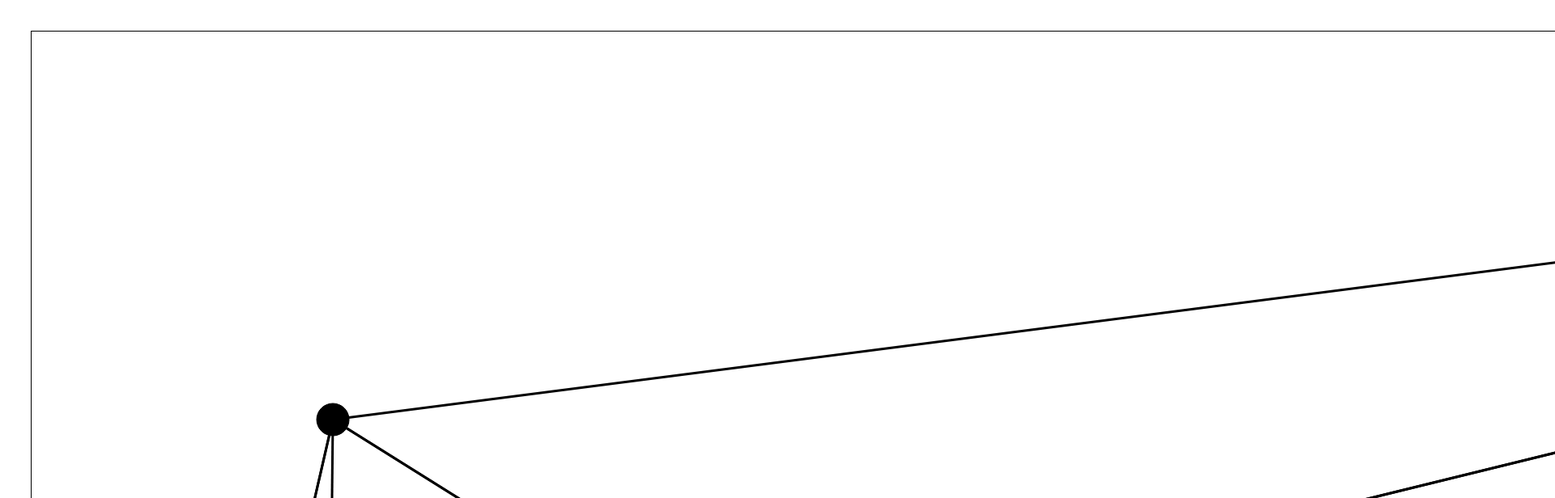
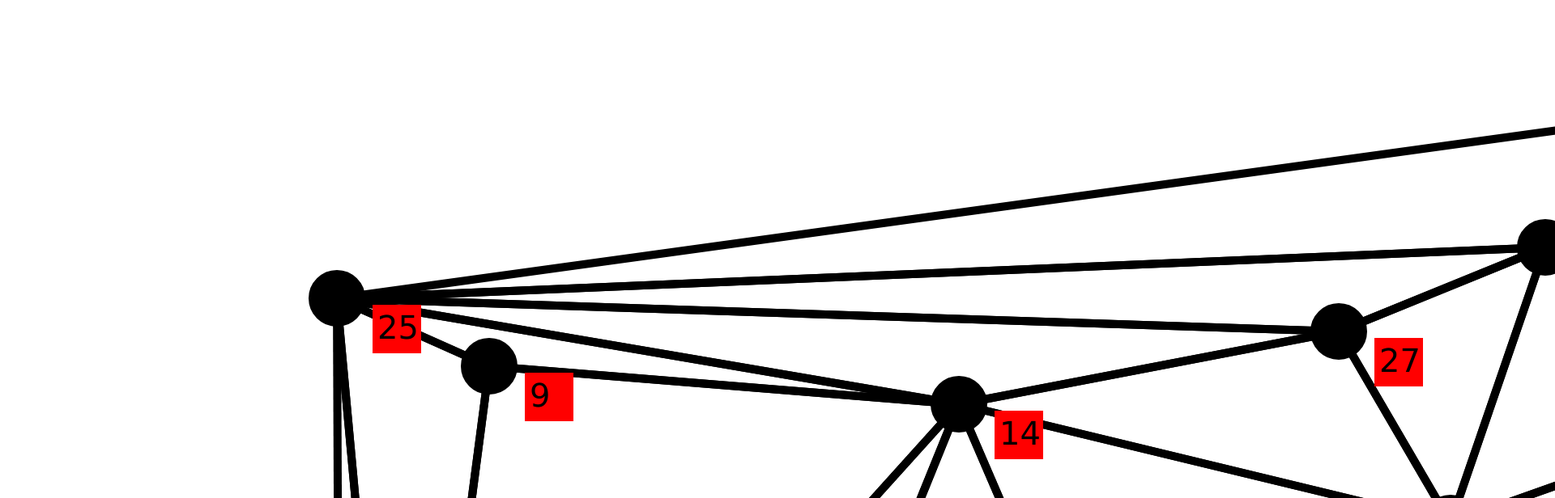
Before and after one commit to zivce/mst_tig, a plain HTML site: page index.html in a window 1280 px wide. Shown: the top 616 px of the page at 81% size, 1920 px wide, since content can reach past the window. Drawn offline with Linux system fonts and the light colour scheme.

```diff
--- a/MSTcanvas.js
+++ b/MSTcanvas.js
@@ -1,5 +1,22 @@
 function MSTCanvas() {
     var that = this;
+
+
+    //liste
+
+    // lista svih node-ova grafa; crtamo pomoću podata iz ove liste
+    this.nodeList = [];
+
+    // lista svih edge-ve; crtamo pomoću podata iz ove liste
+    this.edgeList = [];
+
+    // contextList, ctxList, lista svih context-a node-ova
+    var cNodesList = [];
+
+    // contextList, ctxList, lista svih context-a edge-va
+    var cEdgesList = [];;
+
+    //gui osnova
 
     //div u kome se crta gui
     var divMST = document.createElement("div");
@@ -14,20 +31,20 @@
     // canvas u kome je ceo gui
     canvas = document.createElement("canvas");
     canvas.className = "canvas";
-    canvas.width = 5000;
-    canvas.height = 2800;
+    canvas.width = 5100;
+    canvas.height = 2900;
     divMST.appendChild(canvas);
 
     // c is context of canvas
     var c = canvas.getContext("2d");
 
+
+    // dodavanja i konverzije
+
     // mozda zatreba
     function arrayToSet(array) {
         this.array = [...array];
     }
-
-    // lista svih node-ova grafa; crtamo pomoću podata iz ove liste
-    this.nodeList = [];
 
     // pojedinačno dodavanje vovih nede-ova
     this.addNode = function (newNode) {
@@ -42,9 +59,6 @@
         this.nodeList = list;
     }
 
-    // lista svih edge-ve; crtamo pomoću podata iz ove liste
-    this.edgeList = []
-
     // pojedinačno dodavanje vovih edge-va
     this.addEdge = function (newEdge) {
         this.edgeList.push(newEdge);
@@ -58,43 +72,58 @@
         this.edgeList = list;
     }
 
+
+    //crtanje
+
     // glavna f-ja za crtanje
     this.draw = function () {
         c.clearRect(0, 0, canvas.width, canvas.height);
+        drawEdges();
         drawNodes();
-        drawEdges();
     }
 
-    // contextList, ctxList, lista svih context-a node-ova
-    var cNodesList = [];
-    // contextList, ctxList, lista svih context-a edge-va
-    var cEdgesList = [];;
+
     // f-ja za crtanje, svih node-ova iz liste, na canvas-u
     function drawNodes() {
         that.nodeList.forEach(element => {
             c.node = element;
-            c.nodeRadius = 20;
-
+            c.nodeRadius = 30;
             c.beginPath();
+            c.fillStyle = "black";
             c.arc(c.node.x, c.node.y, c.nodeRadius, 0, 2 * Math.PI, false);
-            c.fillStyle = "black";
             c.fill();
             c.stroke();
             c.closePath();
+
+
+            c.beginPath();
+            c.fillStyle = "red";
+            c.fillRect(c.node.x +44 , c.node.y + 8 , 60, 60);
+            c.stroke();
+            c.closePath();
+
+
+            c.beginPath();
+            c.fillStyle = "black";
+            c.font = "40px Verdana";
+            c.fillText(c.node.id, c.node.x + 50, c.node.y + 50)
+            c.fill();
+            c.stroke();
+            c.closePath();
+
             cNodesList.push(Object.assign({}, c));
         });
 
     }
 
     function drawEdges() {
-        console.log(that.edgeList.length);
+        // console.log(that.edgeList.length);
         that.edgeList.forEach(element => {
             c.edge = element;
             c.beginPath();
-
             c.moveTo(c.edge.firstNode.x, c.edge.firstNode.y);
             c.lineTo(c.edge.secondNode.x, c.edge.secondNode.y);
-            c.lineWidth = 3;
+            c.lineWidth = 10;
             c.stroke();
             cEdgesList.push(Object.assign({}, c));
         });
--- a/MSTdata.js
+++ b/MSTdata.js
@@ -2,207 +2,477 @@
     Sirovi podaci o nodes.
     Redosled od nodes određuje redosled formiranja edgeva
 */
+
+var myIndex = [
+    14,
+    13,
+    3,
+    14,
+    3,
+    5,
+    18,
+    14,
+    5,
+    18,
+    9,
+    14,
+    21,
+    11,
+    2,
+    21,
+    2,
+    15,
+    21,
+    15,
+    6,
+    23,
+    12,
+    8,
+    24,
+    23,
+    16,
+    25,
+    14,
+    9,
+    25,
+    18,
+    1,
+    25,
+    9,
+    18,
+    27,
+    13,
+    14,
+    27,
+    14,
+    25,
+    28,
+    0,
+    13,
+    28,
+    13,
+    27,
+    28,
+    27,
+    25,
+    28,
+    25,
+    11,
+    30,
+    4,
+    3,
+    31,
+    21,
+    6,
+    31,
+    6,
+    26,
+    31,
+    26,
+    10,
+    34,
+    29,
+    22,
+    34,
+    22,
+    4,
+    34,
+    30,
+    19,
+    34,
+    4,
+    30,
+    34,
+    33,
+    29,
+    35,
+    20,
+    16,
+    35,
+    16,
+    7,
+    35,
+    33,
+    20,
+    35,
+    29,
+    33,
+    36,
+    26,
+    24,
+    36,
+    19,
+    26,
+    36,
+    34,
+    19,
+    36,
+    20,
+    33,
+    36,
+    33,
+    34,
+    37,
+    4,
+    22,
+    37,
+    22,
+    29,
+    37,
+    29,
+    35,
+    38,
+    32,
+    17,
+    39,
+    38,
+    1,
+    39,
+    32,
+    38,
+    40,
+    18,
+    5,
+    40,
+    1,
+    18,
+    40,
+    39,
+    1,
+    40,
+    5,
+    39,
+    41,
+    28,
+    11,
+    41,
+    0,
+    28,
+    41,
+    31,
+    10,
+    41,
+    10,
+    0,
+    41,
+    11,
+    21,
+    41,
+    21,
+    31,
+    42,
+    16,
+    20,
+    42,
+    20,
+    36,
+    42,
+    36,
+    24,
+    42,
+    24,
+    16,
+    43,
+    3,
+    13,
+    43,
+    13,
+    0,
+    43,
+    0,
+    10,
+    43,
+    30,
+    3,
+    43,
+    10,
+    30,
+    44,
+    26,
+    19,
+    44,
+    19,
+    30,
+    44,
+    30,
+    10,
+    44,
+    10,
+    26,
+    45,
+    7,
+    16,
+    45,
+    23,
+    8,
+    45,
+    16,
+    23,
+    46,
+    15,
+    12,
+    46,
+    12,
+    23,
+    46,
+    23,
+    24,
+    46,
+    6,
+    15,
+    46,
+    26,
+    6,
+    46,
+    24,
+    26,
+    47,
+    5,
+    3,
+    47,
+    3,
+    17,
+    47,
+    17,
+    32,
+    47,
+    39,
+    5,
+    47,
+    32,
+    39,
+    48,
+    2,
+    8,
+    48,
+    8,
+    12,
+    48,
+    15,
+    2,
+    48,
+    12,
+    15,
+    49,
+    17,
+    3,
+    49,
+    3,
+    4,
+    49,
+    4,
+    37,
+    49,
+    1,
+    38,
+    49,
+    38,
+    17
+]
+
 var myRawNodes = [{
-        "x": 3777.9078865251727,
-        "y": 208.68451945230265
+        "x": 2153.822008603159,
+        "y": 433.80571613719906
     },
     {
-        "x": 3879.9019516943476,
-        "y": 979.774335254817
+        "x": 399.07358721762097,
+        "y": 2416.282921813898
     },
     {
-        "x": 3626.2326400133584,
-        "y": 531.0855269347699
+        "x": 4949.050425813224,
+        "y": 171.79934402157554
     },
     {
-        "x": 4451.272396549193,
-        "y": 916.7463389345709
+        "x": 1728.7754032120051,
+        "y": 1750.0899428205128
     },
     {
-        "x": 2114.0887823053267,
-        "y": 1160.7437138426817
+        "x": 2248.2108093798324,
+        "y": 2193.128311938005
     },
     {
-        "x": 2784.3075294100618,
-        "y": 1640.140102478049
+        "x": 680.570192002199,
+        "y": 1605.534820913053
     },
     {
-        "x": 1811.203119760717,
-        "y": 2439.030039499062
+        "x": 3532.496934885506,
+        "y": 338.84119109631825
     },
     {
-        "x": 3431.227066899605,
-        "y": 310.87092733242037
+        "x": 4581.030291912619,
+        "y": 2533.240424315444
     },
     {
-        "x": 188.53999506203144,
-        "y": 1648.0195634257407
+        "x": 4989.957809002519,
+        "y": 1616.4971254099655
     },
     {
-        "x": 253.18445080635854,
-        "y": 1585.3580553711404
+        "x": 578.7065972369776,
+        "y": 377.397039116906
     },
     {
-        "x": 197.42324015629143,
-        "y": 1793.0968414822646
+        "x": 2289.098771239129,
+        "y": 928.6907910092892
     },
     {
-        "x": 2406.08093602526,
-        "y": 2745.749707783327
+        "x": 2413.1206527917816,
+        "y": 14.747726629068314
     },
     {
-        "x": 4060.3563507196973,
-        "y": 1787.6311345782085
+        "x": 4780.832869767589,
+        "y": 883.3108916293703
     },
     {
-        "x": 4428.699840960841,
-        "y": 2278.3332506740853
+        "x": 1765.8037022372075,
+        "y": 571.5825564220453
     },
     {
-        "x": 4055.0402495626327,
-        "y": 2041.584193694063
+        "x": 1158.2118935328067,
+        "y": 424.51267866065143
     },
     {
-        "x": 3964.9803734423317,
-        "y": 2126.722144081174
+        "x": 4454.503122970065,
+        "y": 278.1493784904945
     },
     {
-        "x": 3675.9042171010346,
-        "y": 1573.982798982469
+        "x": 3819.811681689389,
+        "y": 2021.176412527423
     },
     {
-        "x": 2913.202490566308,
-        "y": 1776.5788215816306
+        "x": 1118.9563586587647,
+        "y": 2273.8047761121315
     },
     {
-        "x": 2829.467997886005,
-        "y": 1109.9022539064238
+        "x": 472.1781631368771,
+        "y": 1186.5050855260733
     },
     {
-        "x": 2932.12846708212,
-        "y": 1723.7502296880916
+        "x": 3092.8597877591214,
+        "y": 1516.3074513337554
     },
     {
-        "x": 3224.757634585457,
-        "y": 1951.037781852184
+        "x": 3646.433993847561,
+        "y": 2140.7452354234715
     },
     {
-        "x": 3385.803224531747,
-        "y": 2464.534753640023
+        "x": 3003.9474790309428,
+        "y": 72.69366049159096
     },
     {
-        "x": 4574.533410410091,
-        "y": 2572.995601631439
+        "x": 2314.0578192577877,
+        "y": 2417.7955009056977
     },
     {
-        "x": 3868.0859042401626,
-        "y": 2327.058423550589
+        "x": 4595.414049132981,
+        "y": 1309.7851220775244
     },
     {
-        "x": 27.876605469066007,
-        "y": 1592.6931839942727
+        "x": 3819.7771939504623,
+        "y": 1264.0853893524181
     },
     {
-        "x": 115.45537786927129,
-        "y": 1288.1766080813827
+        "x": 390.054894055667,
+        "y": 293.12670284143076
     },
     {
-        "x": 4193.128788082725,
-        "y": 2229.882634064511
+        "x": 3281.5603309163976,
+        "y": 963.4252379535939
     },
     {
-        "x": 357.28885669390587,
-        "y": 1889.0764665292186
+        "x": 1627.698037106572,
+        "y": 334.6370414122856
     },
     {
-        "x": 268.69916910558067,
-        "y": 933.5817485889803
+        "x": 1882.8682144127906,
+        "y": 230.73389076675684
     },
     {
-        "x": 372.2963133482793,
-        "y": 480.53385696318696
+        "x": 2574.5158291339076,
+        "y": 2651.1246084763134
     },
     {
-        "x": 844.3481449098811,
-        "y": 776.1620375406362
+        "x": 2606.729318822071,
+        "y": 1475.5748497150362
     },
     {
-        "x": 3891.6406119310163,
-        "y": 27.34506753556607
+        "x": 3150.5393777542413,
+        "y": 382.59766247723076
     },
     {
-        "x": 4721.527055886458,
-        "y": 1027.5953176880162
+        "x": 1015.34826149141,
+        "y": 2193.4452994554827
     },
     {
-        "x": 4050.6950620322045,
-        "y": 1402.3728277501182
+        "x": 3234.5827160244435,
+        "y": 2606.0889929832088
     },
     {
-        "x": 4937.575867670986,
-        "y": 1760.1003267687406
+        "x": 2651.2472186220693,
+        "y": 2073.8545081806847
     },
     {
-        "x": 4161.690543428739,
-        "y": 1333.657531980183
+        "x": 3751.5417062416823,
+        "y": 2729.8832681285744
     },
     {
-        "x": 1372.6781503718055,
-        "y": 781.4199805031602
+        "x": 3270.082294069412,
+        "y": 1672.5706794059242
     },
     {
-        "x": 863.4496077625853,
-        "y": 941.2955499163871
+        "x": 2114.7009972760466,
+        "y": 2760.2393935815467
     },
     {
-        "x": 1406.34614372098,
-        "y": 1348.9382904917845
+        "x": 1029.5101051236065,
+        "y": 2445.379872625326
     },
     {
-        "x": 873.1298045657098,
-        "y": 2420.601898044818
+        "x": 757.5950128604014,
+        "y": 2127.805532682733
     },
     {
-        "x": 479.5568176517673,
-        "y": 2003.8537208249982
+        "x": 535.3137767079263,
+        "y": 2138.3678336235816
     },
     {
-        "x": 2004.6819808017713,
-        "y": 1100.3296998657756
+        "x": 2248.6673086132405,
+        "y": 376.33786453837195
     },
     {
-        "x": 4567.399914588071,
-        "y": 2470.1608701880223
+        "x": 3563.0911683278587,
+        "y": 1772.5302455548128
     },
     {
-        "x": 3475.2638980190354,
-        "y": 2206.014838050946
+        "x": 2085.709269219639,
+        "y": 1027.0939558602615
     },
     {
-        "x": 2920.611784315459,
-        "y": 127.18807513916258
+        "x": 2963.1829948978593,
+        "y": 1410.601474272436
     },
     {
-        "x": 3185.040907102907,
-        "y": 2223.1079876940153
+        "x": 4934.478956999261,
+        "y": 2124.567907891836
     },
     {
-        "x": 1552.625478208496,
-        "y": 2740.619947789918
+        "x": 3868.6460141756797,
+        "y": 591.0496784297026
     },
     {
-        "x": 36.73297463906211,
-        "y": 1029.2577488963934
+        "x": 981.632318662018,
+        "y": 1918.822834627196
     },
     {
-        "x": 641.559501153558,
-        "y": 1118.3452176554504
+        "x": 4843.782418059872,
+        "y": 777.2918169877883
     },
     {
-        "x": 48.27096077243187,
-        "y": 1809.0510888007232
+        "x": 1485.718474330291,
+        "y": 2756.959927561224
     }
 ]
+
+
 
 /* obrađeni nodes */
 var myNodes = [];
@@ -211,8 +481,8 @@
 
 /* obrada sirovih nodes, dobijaju se konačni*/
 (function (raw) {
-    raw.forEach(element => {
-        var newNode = new MSTnode(~~(element["x"]), ~~(element["y"]));
+    raw.forEach((element, indeks )=> {
+        var newNode = new MSTnode(~~(element["x"]), ~~(element["y"] + 50), indeks); // na y koordinatu + 50 zbog translacije čvorova na top ivici ivici
         myNodes.push(newNode);
     });
     console.log(myNodes);
@@ -220,18 +490,22 @@
 
 
 /* kreiranje edges*/
-(function (myNodes) {
-    for (var i = 0; i < myNodes.length - 2; i++) {
-        var n1 = myNodes[i];
-        var n2 = myNodes[i + 1];
-        var n3 = myNodes[i + 2];
+(function () {
+    for (var i = 0; i < myIndex.length; i += 3) {
+        var i0 = myIndex[i];
+        var i1 = myIndex[i + 1];
+        var i2 = myIndex[i + 2];
 
-        var e1 = new MSTedge(n1,n2,0);
-        var e2 = new MSTedge(n2,n3,0);
-        var e3 = new MSTedge(n3,n1,0);
+        var n0 = myNodes[i0];
+        var n1 = myNodes[i1];
+        var n2 = myNodes[i2];
+
+        var e1 = new MSTedge(n0, n1, 0, 0);
+        var e2 = new MSTedge(n1, n2, 0, 0);
+        var e3 = new MSTedge(n2, n0, 0, 0);
 
         myEdges.push(e1);
         myEdges.push(e2);
         myEdges.push(e3);
     }
-})(myNodes);
+})();
--- /dev/null
+++ b/MSTdragScrollLogic.js
@@ -0,0 +1,15 @@
+// touch scroll logika
+var curYPos, curXPos, curDown;
+window.addEventListener('mousemove', function (e) {
+    if (curDown) {
+        window.scrollBy(curXPos - e.pageX, curYPos - e.pageY);
+    }
+});
+window.addEventListener('mousedown', function (e) {
+    curYPos = e.pageY;
+    curXPos = e.pageX;
+    curDown = true;
+});
+window.addEventListener('mouseup', function (e) {
+    curDown = false;
+});
--- a/MSTedge.js
+++ b/MSTedge.js
@@ -1,7 +1,8 @@
-function MSTedge(firstNode, secondNode, weight) {
+function MSTedge(firstNode, secondNode, weight, id) {
     var that = this;
 
     this.firstNode = firstNode;
     this.secondNode = secondNode;
     this.weight = weight;
+    this.id = id;
 }
--- a/MSTmain.js
+++ b/MSTmain.js
@@ -2,22 +2,3 @@
 myMST.addListOfNodes(myNodes);
 myMST.addListOfEdges(myEdges);
 myMST.draw();
-
-
-
-
-// touch scroll logika
-var curYPos, curXPos, curDown;
-window.addEventListener('mousemove', function (e) {
-    if (curDown) {
-        window.scrollBy(curXPos - e.pageX, curYPos - e.pageY);
-    }
-});
-window.addEventListener('mousedown', function (e) {
-    curYPos = e.pageY;
-    curXPos = e.pageX;
-    curDown = true;
-});
-window.addEventListener('mouseup', function (e) {
-    curDown = false;
-});
--- a/MSTnode.js
+++ b/MSTnode.js
@@ -1,7 +1,8 @@
-function MSTnode(x, y) {
+function MSTnode(x, y, id) {
     var that = this;
 
     this.x = x;
     this.y = y;
-
+    this.id = id;
+    this.cost = 0;
 }
--- a/MSTstyle.css
+++ b/MSTstyle.css
@@ -7,15 +7,15 @@
 }
 
 .canvas {
-    margin-top: 3%;
-    margin-left: 3%;
-    border: 1px solid black;
+    margin-top: 2%;
+    margin-left: 2%;
+    /* border: 1px solid black; */
 }
 
 .divSettings {
     width: 3vw;
     height: 3vw;
-    border: 1 solid rgb(158, 4, 4);
+    border: 1px solid rgb(158, 4, 4);
     position: fixed;
     bottom: 0px;
     right: 0px;
```
Also changed, not shown: index.html (+1 -3 lines), zanemari ovo POINTS_GENERATOR_IMPORTANT.js (line endings or trailing spaces).
